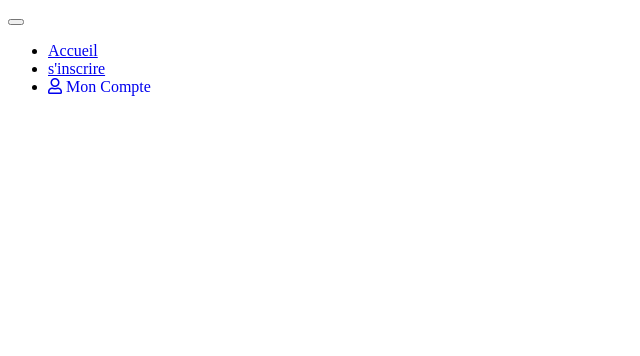
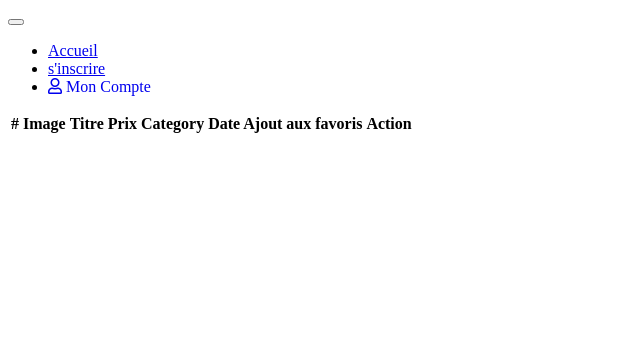
Before and after one commit to plataboy/site-annonce, a Symfony app: template templates/user/favoris.html.twig in a window 1280 px wide. Shown: the top 356 px of the page, without its empty margins (0-640 px from the left). Run offline with Twig, Linux system fonts and the light colour scheme; the template is opened without the code that fills it, so the values that code supplies are empty; some libraries are stand-ins or nearby versions.

Commit message:
added articles in favoris box

```diff
--- a/src/Controller/ArticleController.php
+++ b/src/Controller/ArticleController.php
@@ -65,7 +65,8 @@ class ArticleController extends AbstractController
         if (!$user) {
 
             return  $this->json([
-                'message' => 'unauthorized'
+                'message' => 'unauthorized',
+                'user' => $user
             ], 403);
         }
 
@@ -95,6 +96,7 @@ class ArticleController extends AbstractController
                 'code' => 200,
                 'message' => "article a été des  favoris",
 
+
             ], 200);
         }
         return $this->json([
--- a/templates/user/favoris.html.twig
+++ b/templates/user/favoris.html.twig
@@ -5,14 +5,33 @@
 {% block body %}
 	{{ include('/user/layouts/menu.html.twig')}}
 	<div class="container">
-
-		{%  for article_favoris in user_favoris %}
-			<p>
-				{{article_favoris.article.titre}}</p>
-
-		{% endfor %}
-
-
+		<table class="table table-striped">
+			<thead>
+				<tr>
+					<th scope="col">#</th>
+					<th scope="col">Image</th>
+					<th scope="col">Titre</th>
+					<th scope="col">Prix</th>
+					<th scope="col">Category</th>
+					<th scope="col">Date Ajout aux favoris</th>
+					<th scope="col">Action</th>
+				</tr>
+			</thead>
+			<tbody>
+				{%  for article_favoris in user_favoris %}
+					<tr>
+						<td>{{article_favoris.id}}</td>
+						<td><img src="{{vich_uploader_asset(article_favoris.article, 'imageFile') }}" style="height:70px;width:70px" class=" card-img-top rounded shadow" alt=" {{article_favoris.article.titre}}"></td>
+						<td>{{article_favoris.article.titre}}</td>
+						<td>{{article_favoris.article.prix | toEuro}}</td>
+						<td>{{article_favoris.article.category}}</td>
+						<td>{{article_favoris.createAt | date('d-m-Y')}}</td>
+						<td>
+							<a href="#" class="btn btn-danger">Retire</a>
+						</td>
+					</tr>
+				{% endfor %}
+			</tbody>
+		</table>
 	</div>
-
 {% endblock %}
```
Also changed, not shown: templates/article/index.html.twig (+4 -3 lines).
